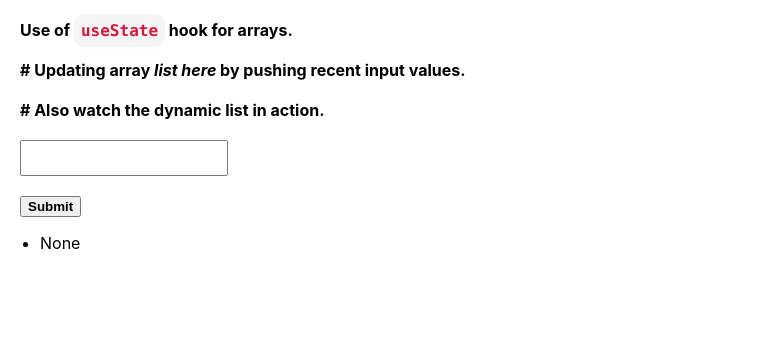
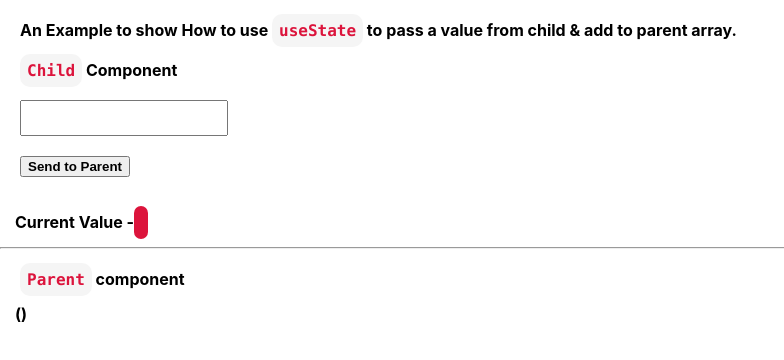
Before and after one commit to ysayyed/ReactHooks, a React (Create React App) app: page / in a window 1280 px wide. Shown: the top 360 px of the page, without its empty margins (0-784 px from the left). Built offline with nearby package versions, Linux system fonts and the light colour scheme.

Commit message:
feat: Array to Parent

```diff
--- a/src/App.js
+++ b/src/App.js
@@ -1,20 +1,33 @@
 import { useState } from 'react'
-import styled from 'styled-components'
 import UseStateHook from '../src/components/useStateExamples/UseStateHook'
 import UseStateHookChildToParent from './components/useStateExamples/UseStateHookChildToParent'
 import UseStateHookPrevValue from './components/useStateExamples/UseStateHookPrevValue'
 import UseStateHookArray from './components/useStateExamples/UseStateHookArray'
-
-const Paragraph = styled.p`
-	margin: 20px 0 0 20px;
-`;
+import ArrayToParent from './components/useStateExamples/ArrayToParent'
+import { Paragraph, Code, Button, ArrayBlock } from './components/styledComponents/StyledComponents'
 
 function App() {
-  return (
+
+  const [array, setArray] = useState([])
+  function getArray(childArray){
+    setArray([...array, childArray])
+  }
+
+  function delHandler(index){
+    array.splice(index,1)
+    setArray([...array])
+  }
+  return(
     <>
-      <UseStateHookArray />
+    <ArrayToParent queryChild={getArray}/>
+    <Paragraph> <Code>Parent</Code> component</Paragraph>
+    <div style={{margin: "15px", textAlign: "justify"}}>
+      <b>&#40;{array.map((element, index)=>{return <div><ArrayBlock key={index}>{element}</ArrayBlock> <Button onClick={()=>delHandler(index)}>Delete</Button></div> })}&#41;</b>
+
+    </div>
     </>
   )
+
 }
 
 export default App;
@@ -53,3 +66,13 @@ export default App;
 // return (
 //   <UseStateHookPrevValue />
 // )
+
+// ****************************************************************************
+// Uncomment following return block to use UseStateHookArray component:
+// ****************************************************************************
+
+// return (
+//   <>
+//     <UseStateHookArray />
+//   </>
+// )
--- /dev/null
+++ b/src/components/styledComponents/StyledComponents.js
@@ -0,0 +1,39 @@
+import {styled} from 'styled-components'
+
+export const Input = styled.input`
+	height: 30px;
+	width: 200px;
+	margin: 20px 0 0 20px;
+
+	&:focus{
+		background-color: aliceblue;
+	}
+`;
+
+export const Code = styled.code`
+    background: whitesmoke;
+    padding: 7px;
+    color: crimson;
+    font-weight: bolder;
+    border-radius: 10px;
+`
+export const Paragraph = styled.p`
+	margin: 20px 0 0 20px;
+    font-weight: bold;
+`
+
+export const Button = styled.button`
+	margin: 20px 0 0 20px;
+    font-weight: bold;
+`
+export const ArrayBlock = styled.code`
+    padding: 5px;
+    color: black;
+    font-weight: bolder;
+    text-align: center;
+
+    &:hover{
+        background: salmon;
+        cursor: pointer;
+    }
+`
--- /dev/null
+++ b/src/components/useStateExamples/ArrayToParent.js
@@ -0,0 +1,40 @@
+import { useState } from "react";
+import { Paragraph, Input, Code, Button } from "../styledComponents/StyledComponents";
+
+
+
+export default function ArrayToParent(props){
+
+    const [array, setArray] = useState()
+	const [val, setVal] = useState('')
+
+	function inputHandler(event) {
+        setVal(event.target.value)
+	}
+
+	function arrayHandler(event) {
+        event.preventDefault();
+        if(val.length !== 0)
+        {
+            setArray(val)
+            props.queryChild(val)
+            setVal('')
+        }
+        else{
+            alert('No value Entered!')
+        }
+    }
+
+    return(
+        <>
+            <Paragraph>An Example to show How to use <Code>useState</Code> to pass a value from child & add to parent array. </Paragraph>
+            <Paragraph><Code>Child</Code> Component</Paragraph>
+            <Input type="text" onChange={inputHandler} value={val}/> <br/>
+            <Button onClick={arrayHandler}>Send to Parent</Button> <br /> <br/>
+            <div style={{margin: "15px", textAlign: "justify"}}>
+            <b>Current Value - <Code style={{color:"white", background: "crimson"}}>{array}</Code> </b>
+            </div>
+            <hr/>
+        </>
+    )
+}
--- a/src/components/useStateExamples/UseStateHook.js
+++ b/src/components/useStateExamples/UseStateHook.js
@@ -1,27 +1,5 @@
 import { useState } from 'react'
-import styled from 'styled-components'
-
-const Input = styled.input`
-	height: 30px;
-	width: 200px;
-	margin: 20px 0 0 20px;
-
-	&:focus{
-		background-color: aliceblue;
-	}
-`;
-
-const Code = styled.code`
-    background: whitesmoke;
-    padding: 7px;
-    color: crimson;
-    font-weight: bolder;
-    border-radius: 10px;
-`
-const Paragraph = styled.p`
-	margin: 20px 0 0 20px;
-    font-weight: bold;
-`
+import { Paragraph, Input, Code } from '../styledComponents/StyledComponents'
 
 
 
--- a/src/components/useStateExamples/UseStateHookArray.js
+++ b/src/components/useStateExamples/UseStateHookArray.js
@@ -1,32 +1,6 @@
 import { useState } from "react";
-import styled from "styled-components";
-
-const Input = styled.input`
-	height: 30px;
-	width: 200px;
-	margin: 20px 0 0 20px;
-
-	&:focus{
-		background-color: aliceblue;
-	}
-`;
-
-const Code = styled.code`
-    background: whitesmoke;
-    padding: 7px;
-    color: crimson;
-    font-weight: bolder;
-    border-radius: 10px;
-`
-const Paragraph = styled.p`
-	margin: 20px 0 0 20px;
-    font-weight: bold;
-`
-
-const Button = styled.button`
-	margin: 20px 0 0 20px;
-    font-weight: bold;
-`
+import { Paragraph, Button, Code, Input } from "../styledComponents/StyledComponents";
+import { styled } from "styled-components";
 
 
 export default function UseStateHookArray() {
--- a/src/components/useStateExamples/UseStateHookChildToParent.js
+++ b/src/components/useStateExamples/UseStateHookChildToParent.js
@@ -1,28 +1,5 @@
 
-import styled from 'styled-components'
-const Input = styled.input`
-	height: 30px;
-	width: 200px;
-	margin: 20px 0 0 20px;
-
-	&:focus{
-		background-color: aliceblue;
-	}
-`;
-
-const Code = styled.code`
-    background: whitesmoke;
-    padding: 7px;
-    color: crimson;
-    font-weight: bolder;
-    border-radius: 10px;
-`
-const Paragraph = styled.p`
-	margin: 20px 0 0 20px;
-    font-weight: bold;
-`
-
-
+import { Paragraph, Input, Code } from "../styledComponents/StyledComponents"
 
 export default function UseStateHookChildToParent(props) {
 
--- a/src/components/useStateExamples/UseStateHookPrevValue.js
+++ b/src/components/useStateExamples/UseStateHookPrevValue.js
@@ -1,5 +1,7 @@
 import { useState } from 'react'
 import styled from 'styled-components'
+import { Paragraph, Code, Button } from '../styledComponents/StyledComponents';
+
 const Input = styled.input`
 	height: 30px;
 	width: 100px;
@@ -13,26 +15,6 @@ const Input = styled.input`
         -webkit-appearance: none;
     }
 `;
-
-
-const Button = styled.button`
-    margin: 20px 0 0px 60px;
-    width: 30px;
-    height: 30px;
-`
-
-const Code = styled.code`
-    background: whitesmoke;
-    padding: 7px;
-    color: crimson;
-    font-weight: bolder;
-    border-radius: 10px;
-`
-const Paragraph = styled.p`
-	margin: 20px 0 0 20px;
-    font-weight: bold;
-`
-
 
 export default function UseStateHookPrevValue(){
     const [count, setCount] = useState(0)
```
